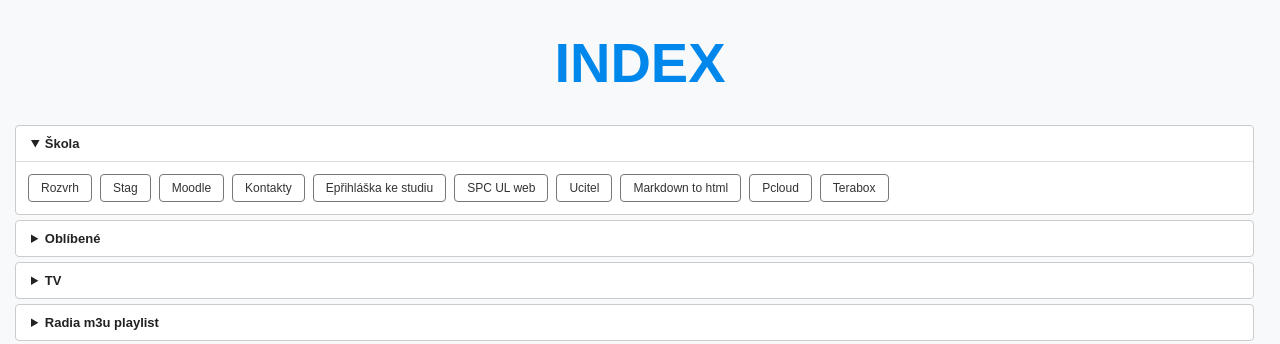
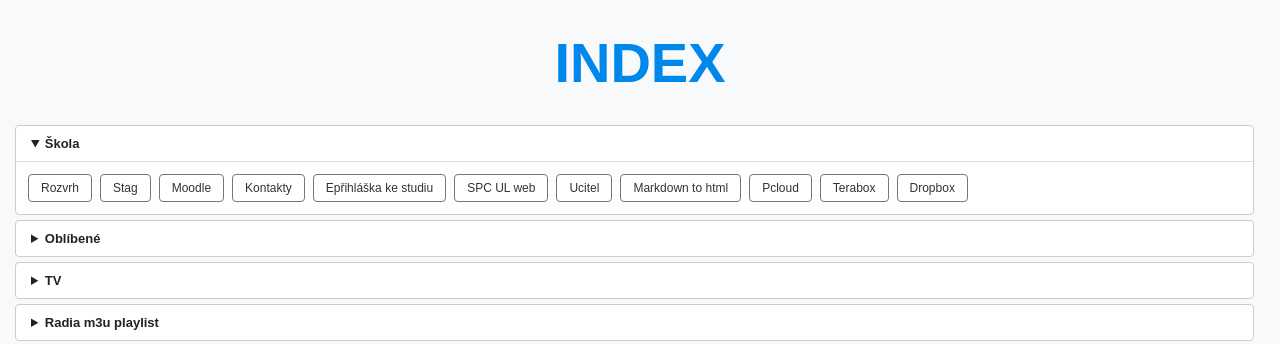
Before and after one commit to bedjan/bedjan.github.io, a Jekyll site: the page built from index.md, in a window 1280 px wide. Shown: the top 344 px of the page. Built offline with Jekyll 4.4.1, drawn with Linux system fonts in a browser that asks for light colours.

Commit message:
Update index.md

```diff
--- a/index.md
+++ b/index.md
@@ -18,6 +18,7 @@
                 <a href="https://markdowntohtml.com/" target="_blank">Markdown to html</a>
                 <a href="https://my.pcloud.com/" target="_blank">Pcloud</a>
                 <a href="https://www.terabox.com/main?category=all" target="_blank">Terabox</a>
+                <a href="https://www.dropbox.com/home" target="_blank">Dropbox</a>
             </div>
         </details>
 
```
